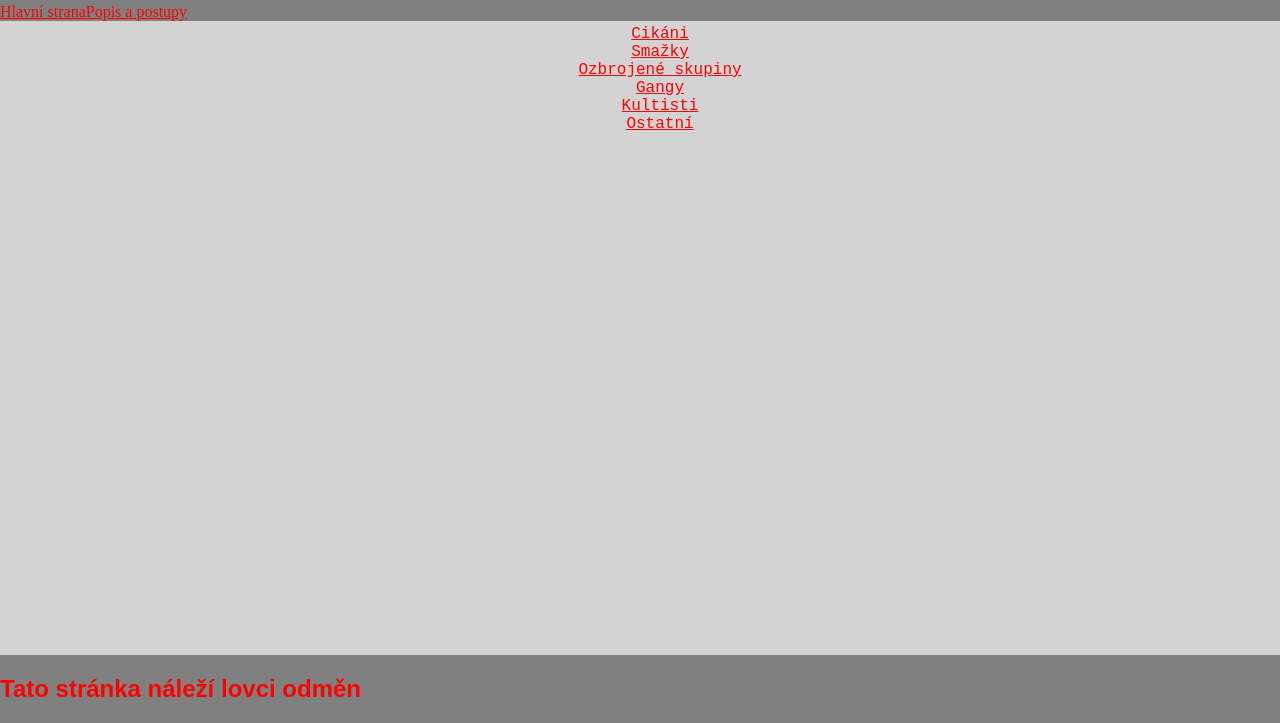
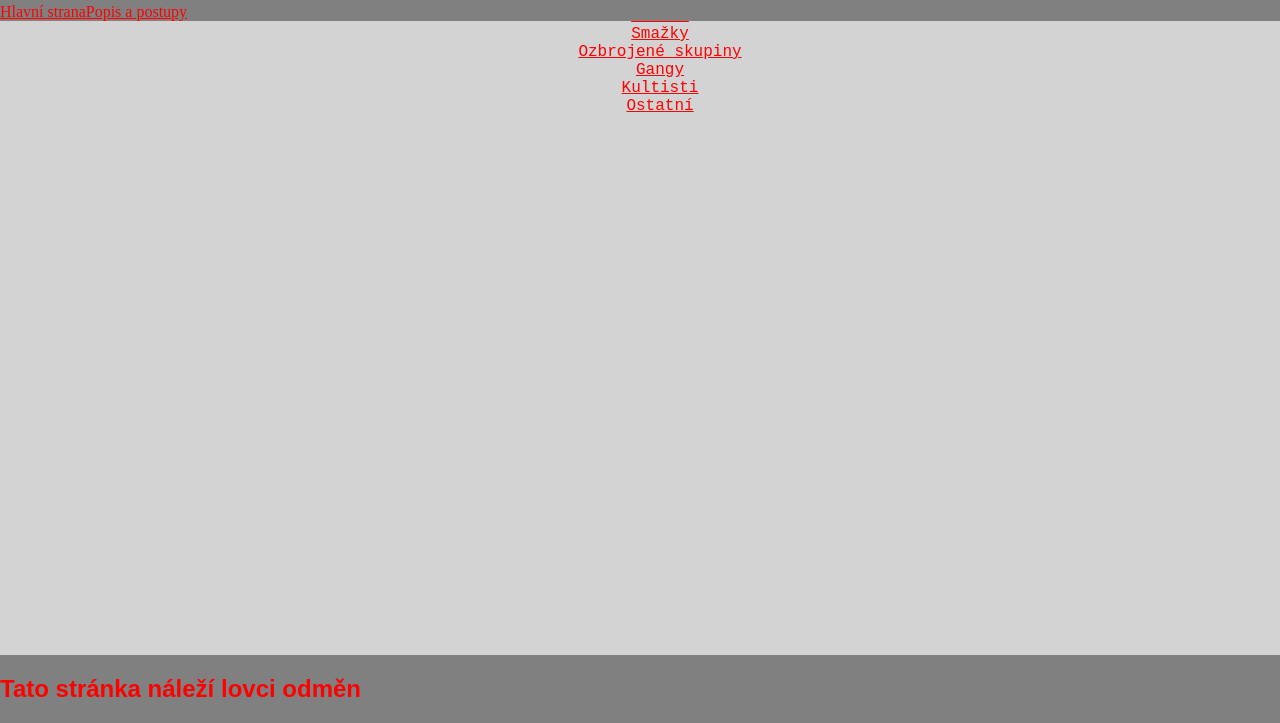
Before and after one commit to TherealBendy87/Madness, a plain HTML site: page index2.html in a window 1280 px wide. Shown: the part 77-800 px from the top of the page. Drawn offline with Linux system fonts and the light colour scheme; a web font is replaced by a local one.

Commit message:
Update index2.html

```diff
--- a/index2.html
+++ b/index2.html
@@ -16,7 +16,7 @@
         <img src="https://cdn.discordapp.com/attachments/1245604985346068531/1247635436923392041/Hankhunter.jpg?ex=6660be8c&is=665f6d0c&hm=431c4e646a03f9da64fc1841d472c9f9ede73b5b734fea868386cfc602231fdd&" alt="Logo">
         <nav><a href="https://therealbendy87.github.io/Madness/">Hlavní strana</a> <a href="https://therealbendy87.github.io/-koln-E-shop/">Popis a postupy</a></nav>
        </header>
-       <main><br>
+       <main>
         <p>Popisy a postupy je soubor stran na kterých se dozvíte jak zabít každou bytost v ČR.</p>
         <p>List odkazů z růuznými skupinamy v nevadě:</p>
         <ul>
```
